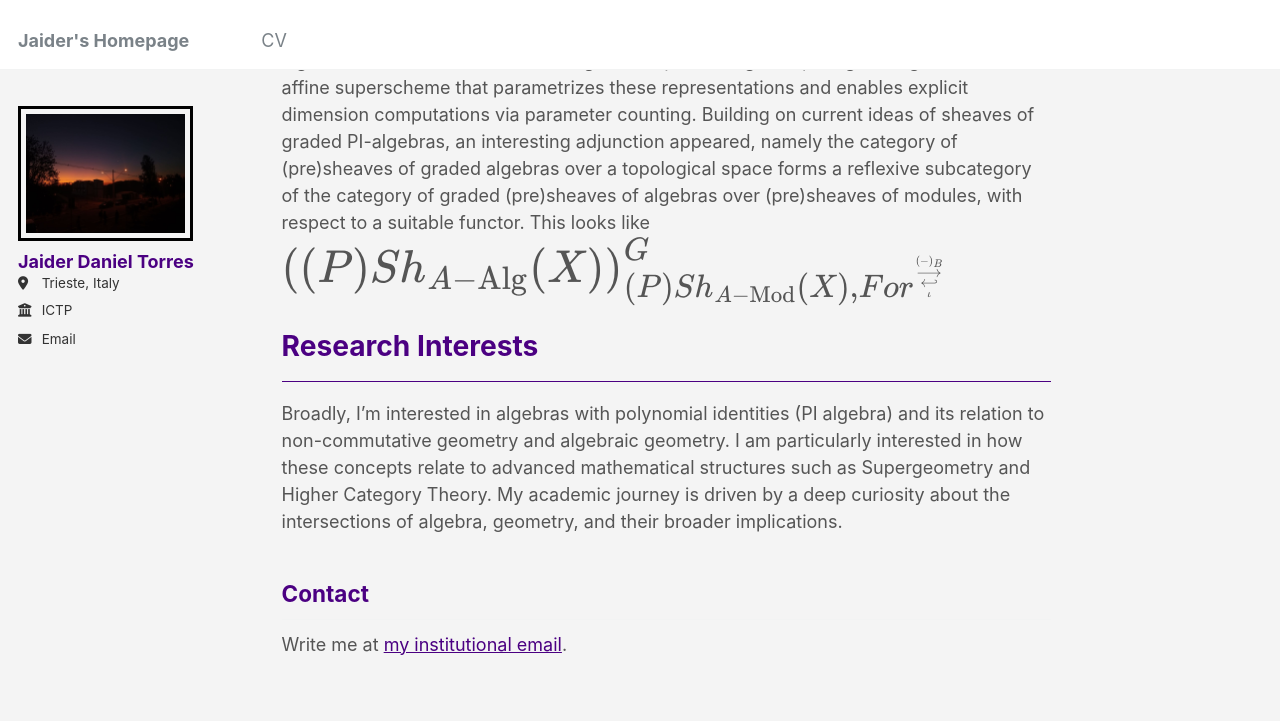
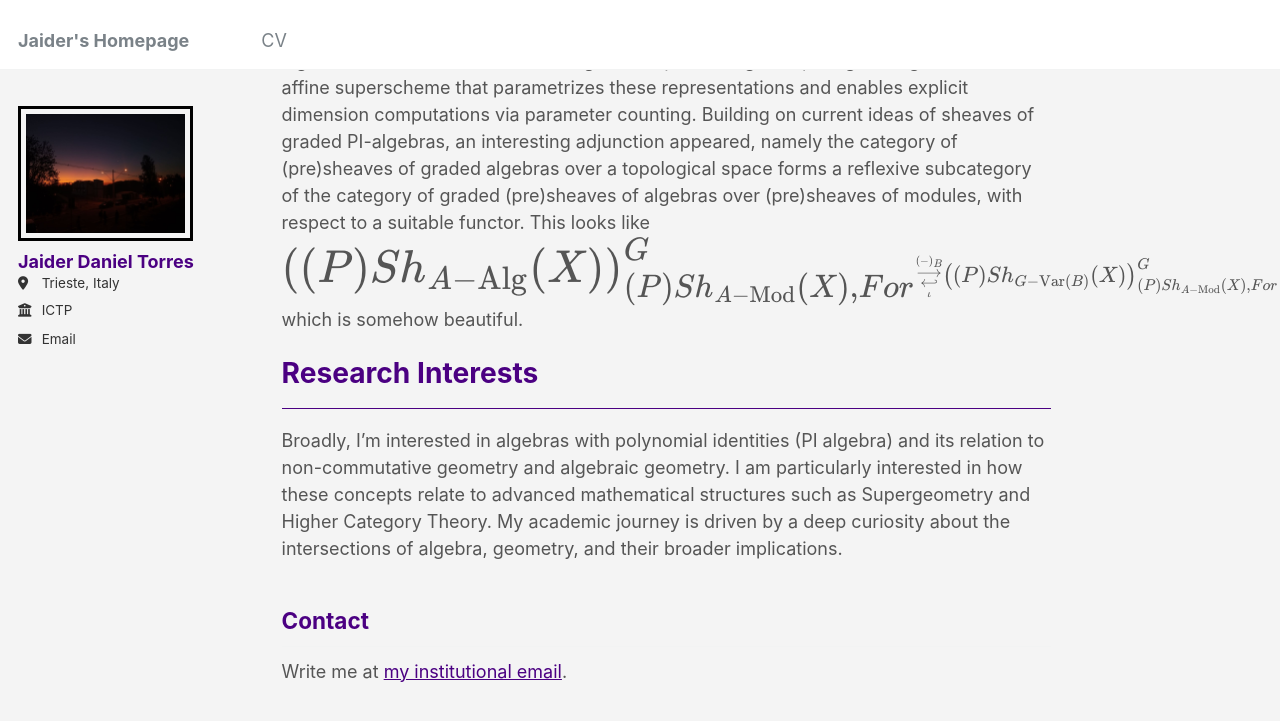
Before and after one commit to jaider-torres/jaider-torres.github.io, a Jekyll site: the page built from _pages/about.md, in a window 1280 px wide and 900 px high, scrolled down 1015 px. Shown: the top 721 px of the window. Built offline with Jekyll 4.4.1, drawn with Linux system fonts in a browser that asks for light colours.

Commit message:
Update about.md

```diff
--- a/_pages/about.md
+++ b/_pages/about.md
@@ -18,8 +18,8 @@ I recently completed my master's degree at [IMECC](https://www.ime.unicamp.br/en
 I worked on graded algebras, their representations, and related geometric aspects. Specifically, I studied the representability of the functor of graded maps between a fixed graded algebra and twisted graded algebras (with certain signature) by a central simple algebra. I began by developing a categorical framework for graded objects and establishing its basic properties. As background, I studied the classical universal map into matrices, namely the representability of the functor of finite-dimensional representations. I then extended representability to the case of graded, possibly non-associative algebras, proving that the functor classifying families of representations is representable. By establishing a graded analogue of the classical isomorphism relating endomorphism algebras under base change, I was able to reduce the problem to a more classical setting.
 
 I then analyzed a concrete example: representations of the free graded associative algebra into twisted commutative algebras. Specializing to superalgebras gave rise to an affine superscheme that parametrizes these representations and enables explicit dimension computations via parameter counting. Building on current ideas of sheaves of graded PI-algebras, an interesting adjunction appeared, namely the category of (pre)sheaves of graded algebras over a topological space forms a reflexive subcategory of the category of graded (pre)sheaves of algebras over (pre)sheaves of modules, with respect to a suitable functor. This looks like
-$$ {\huge \left((P)Sh_{A\mathrm{-Alg}} (X) \right)^G_{(P)Sh_{A\mathrm{-Mod}}(X),For}}\substack{\overset {(-)_B}{\longrightarrow} \\ \underset{\iota}{\hookleftarrow}} $$
-
+$$ {\huge \left((P)Sh_{A\mathrm{-Alg}} (X) \right)^G_{(P)Sh_{A\mathrm{-Mod}}(X),For}} \substack{\overset {(-)_B}{\longrightarrow} \\ \underset{\iota}{\hookleftarrow}} \left( (P)Sh_{G\mathrm{-Var}(B)}(X)\right)^G_{(P)Sh_{A\mathrm{-Mod}}(X),For}$$
+which is somehow beautiful.
 
 # Research Interests
 ------
```
